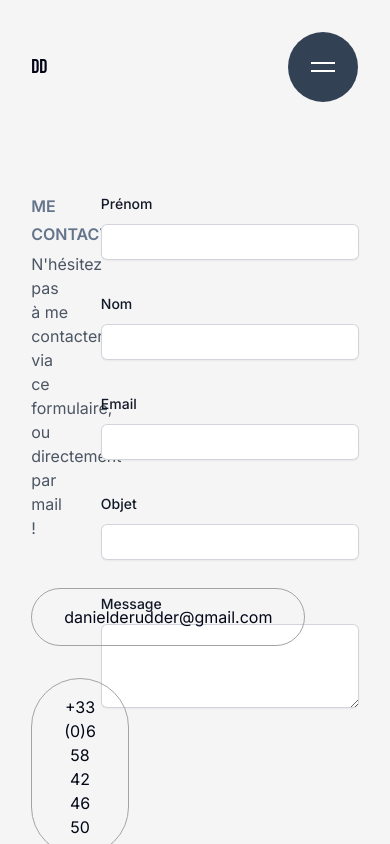
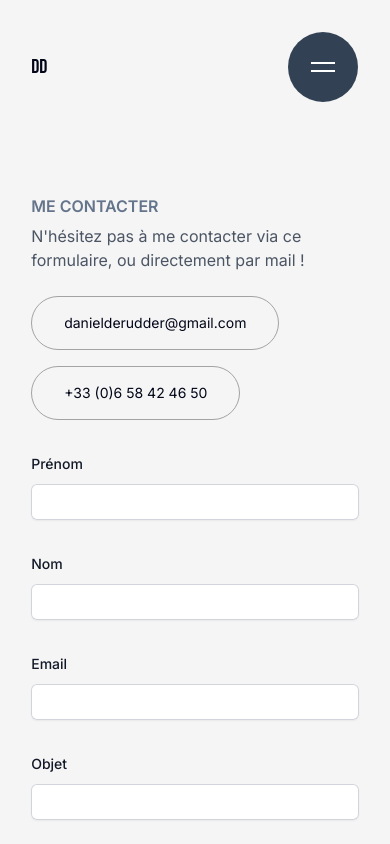
Before and after one commit to daniel-lou18/OC-projet8-portfolio, a React (Vite) app: page /contact in a window 390 px wide. Shown: the top 844 px of the page. Built offline with nearby package versions, Linux system fonts and the light colour scheme.

Commit message:
Ajouter media queries au formulaire de contact

```diff
--- a/src/components/ContactForm/ContactForm.tsx
+++ b/src/components/ContactForm/ContactForm.tsx
@@ -38,12 +38,12 @@ function ContactForm() {
 
   return (
     <form
-      className="grid min-h-screen w-full grid-cols-1 overflow-hidden px-[8%] pb-8 pt-48 md:grid-cols-3"
+      className="grid min-h-screen w-full grid-cols-1 overflow-hidden px-[8%] pb-16 pt-48 md:grid-cols-3 md:pb-8"
       ref={formRef}
       onSubmit={handleSubmit}
     >
+      <div className="col-span-1 pr-8">
         <Reveal>
-        <div className="col-span-1 pr-8">
           <h2 className="text-base font-semibold leading-7 text-gray-900">
             Me contacter
           </h2>
@@ -51,8 +51,7 @@ function ContactForm() {
             N'hésitez pas à me contacter via ce formulaire, ou directement par
             mail !
           </p>
-        </div>
-        <div className="flex flex-col gap-8 pt-12">
+          <div className="flex flex-col gap-4 pb-8 pt-6 md:gap-8 md:pb-0 md:pt-12">
             <MyLink to="mailto:danielderudder@gmail.com">
               <Button>danielderudder@gmail.com</Button>
             </MyLink>
@@ -61,10 +60,11 @@ function ContactForm() {
             </MyLink>
           </div>
         </Reveal>
-      <div className="col-span-2">
+      </div>
+      <div className="col-span-1 md:col-span-2">
         <div className="border-b border-gray-900/10 pb-12">
           <div className="grid grid-cols-1 gap-x-6 gap-y-8 sm:grid-cols-6">
-            <div className="sm:col-span-3">
+            <div className="col-start-1 col-end-7 md:col-start-2 lg:col-span-3">
               <Reveal>
                 <label
                   htmlFor="first-name"
@@ -84,7 +84,7 @@ function ContactForm() {
               </Reveal>
             </div>
 
-            <div className="sm:col-span-3">
+            <div className="col-start-1 col-end-7 md:col-start-2 lg:col-span-3">
               <Reveal>
                 <label
                   htmlFor="last-name"
@@ -104,7 +104,7 @@ function ContactForm() {
               </Reveal>
             </div>
 
-            <div className="sm:col-span-3">
+            <div className="col-start-1 col-end-7 md:col-start-2 lg:col-span-3">
               <Reveal>
                 <label
                   htmlFor="email"
@@ -114,6 +114,7 @@ function ContactForm() {
                 </label>
                 <div className="mt-2">
                   <input
+                    required
                     id="email"
                     name="email"
                     type="email"
@@ -124,7 +125,7 @@ function ContactForm() {
               </Reveal>
             </div>
 
-            <div className="sm:col-span-3">
+            <div className="col-start-1 col-end-7 md:col-start-2 lg:col-span-3">
               <Reveal>
                 <label
                   htmlFor="subject"
@@ -144,7 +145,7 @@ function ContactForm() {
               </Reveal>
             </div>
 
-            <div className="col-span-full">
+            <div className="col-start-1 col-end-7 md:col-start-2 lg:col-span-full">
               <Reveal>
                 <label
                   htmlFor="message"
@@ -166,7 +167,7 @@ function ContactForm() {
           </div>
         </div>
       </div>
-      <div className="col-span-3">
+      <div className="col-span-1 md:col-span-3">
         <SubmitButton
           isLoading={isLoading}
           error={error}
--- a/src/components/Header/HeaderMobile.tsx
+++ b/src/components/Header/HeaderMobile.tsx
@@ -11,15 +11,15 @@ function HeaderMobile({
   handleClick,
 }: HeaderMobileProps) {
   return (
-    <div className="lg:hidden flex justify-between items-center fixed z-50 pl-[8%] pt-8">
+    <div className="fixed z-50 flex items-center justify-between pl-[8%] pt-8 lg:hidden">
       <AnimatePresence>
         {showHeader && !showMenu && (
           <motion.div
-            className="h-[70px] flex items-center"
-            initial={{ y: -125, opacity: 0 }}
-            animate={{ y: 0, opacity: 1 }}
-            exit={{ y: -125, opacity: 0 }}
-            transition={{ damping: 50, stiffness: 200 }}
+            className="flex h-[70px] items-center"
+            initial={{ opacity: 0 }}
+            animate={{ opacity: 1 }}
+            exit={{ opacity: 0 }}
+            transition={{ type: "tween", duration: 0.3 }}
           >
             <Name />
           </motion.div>
--- a/src/components/Hero/Hero.tsx
+++ b/src/components/Hero/Hero.tsx
@@ -17,7 +17,7 @@ function Hero() {
     <>
       <Blob />
       <motion.div
-        className="flex h-screen w-full flex-col justify-end overflow-hidden px-[8%] pb-4 pt-56 md:justify-between md:pb-0"
+        className="flex h-screen w-full flex-col justify-end overflow-hidden px-[8%] pb-8 pt-56 md:justify-between md:pb-0"
         ref={ref}
       >
         <HeroTitle />
--- a/src/components/Hero/HeroTitle.tsx
+++ b/src/components/Hero/HeroTitle.tsx
@@ -17,7 +17,7 @@ function HeroTitle() {
     <div className="mb-32 flex h-fit flex-col gap-6 md:mb-0 md:gap-0">
       <h1>
         <Reveal>
-          <div className="mb-4 text-5xl tracking-tighter md:mb-0 md:text-6xl lg:text-8xl">
+          <div className="mb-4 text-4xl tracking-tighter md:mb-0 md:text-6xl lg:text-8xl">
             DANIEL DERUDDER
           </div>
         </Reveal>
--- a/src/components/Hero/Intro.tsx
+++ b/src/components/Hero/Intro.tsx
@@ -1,8 +1,9 @@
 function Intro() {
   return (
-    <h4 className="text-lg md:text-xl leading-tight w-full text-wrap uppercase md:mt-12">
+    <h4 className="w-full text-wrap text-lg uppercase leading-tight md:mt-12 md:text-xl">
       Développeur front-end trilingue sur Paris,
       <br className="hidden md:block" />
+      <span className="inline whitespace-pre md:hidden">{"\u00A0"}</span>
       je crée des sites internet et applications web.
     </h4>
   );
--- a/src/components/ui/Button/Button.tsx
+++ b/src/components/ui/Button/Button.tsx
@@ -10,7 +10,7 @@ type ButtonProps = PropsWithChildren<{
 function Button({ children, className = "regular" }: ButtonProps) {
   return (
     <button
-      className={`z-30 border-neutral-400 border border-solid rounded-full relative overflow-hidden ${styles.button} ${styles[className]}`}
+      className={`relative z-30 overflow-hidden rounded-full border border-solid border-neutral-400 text-sm lg:text-base ${styles.button} ${styles[className]}`}
     >
       {children}
     </button>
--- a/src/components/ui/LetterChangeText/LetterChangeText.tsx
+++ b/src/components/ui/LetterChangeText/LetterChangeText.tsx
@@ -33,7 +33,7 @@ function LetterChangeText({ words }: { words: string[] }) {
     return () => clearInterval(bigInterval);
   }, [words]);
   return (
-    <div className="text-4xl tracking-tighter lg:text-8xl">
+    <div className="text-3xl tracking-tighter lg:text-8xl">
       <div>DÉVELOPPEUR </div>
       <div ref={wordRef} className="relative">
         {words[0]}
```
Lines whose indentation alone changed are shown as unchanged.
